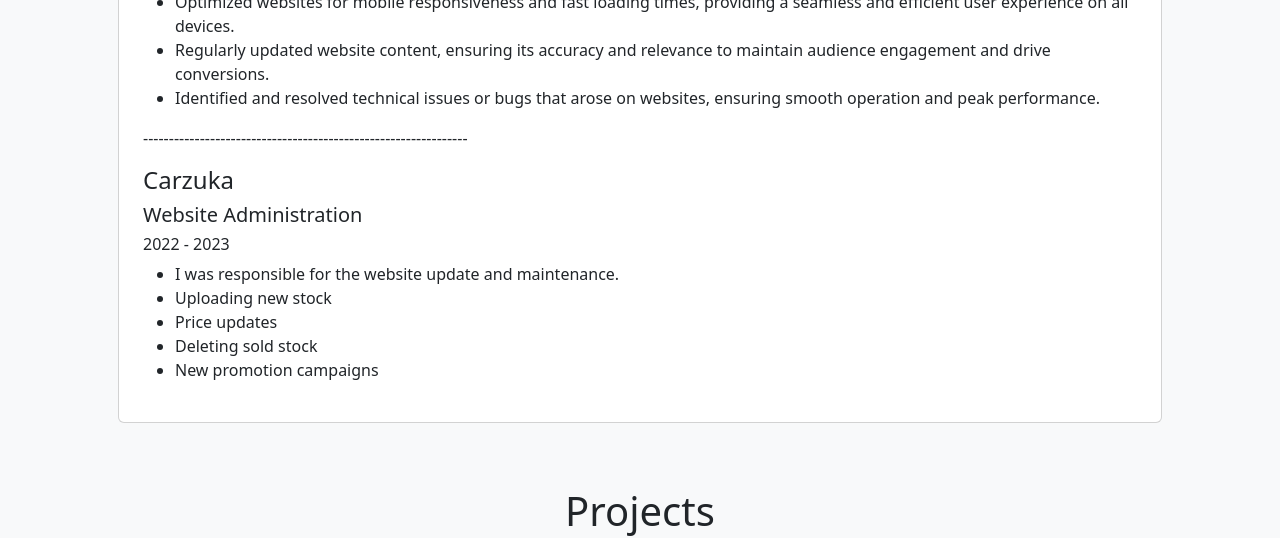
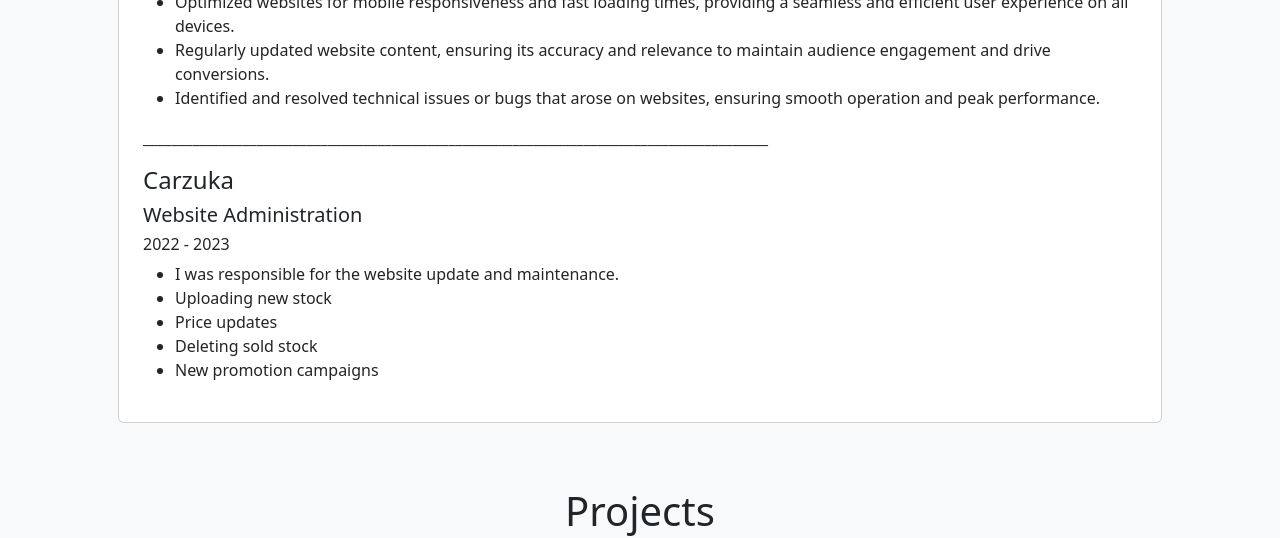
Before and after one commit to ndumisothela/umuzi-portfolio, a website: page index.html in a window 1280 px wide. Shown: the part 1620-2158 px from the top of the page. Drawn offline with nearby package versions, Linux system fonts and the light colour scheme.

Commit message:
new line

```diff
--- a/index.html
+++ b/index.html
@@ -213,7 +213,7 @@
           </li>
         </ul>
         <p>
-          ---------------------------------------------------------------
+          ________________________________________________________________________________________
         </p>
         <h4>Carzuka</h4>
         <h5>Website Administration</h5>
```
